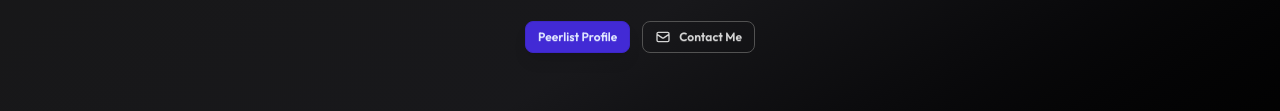
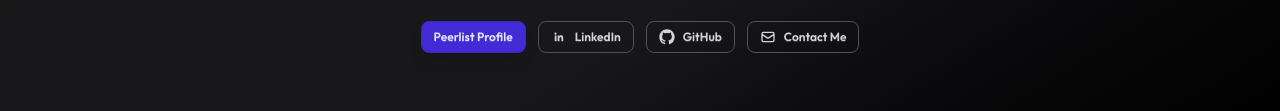
Before and after one commit to atoumbre/cloud_resume_challenge, an Astro site in the folder frontend/: page / in a window 1280 px wide. Shown: the part 375-486 px from the top of the page. Built offline with nearby package versions, Linux system fonts and the light colour scheme; Astro itself is replaced by a stand-in of ours; no server answers.

Commit message:
feat: Add cloud resume preview image to README.

```diff
--- a/frontend/src/pages/index.astro
+++ b/frontend/src/pages/index.astro
@@ -85,13 +85,52 @@
           </p>
 
           <!-- CTA Buttons -->
-          <div class="flex gap-3 justify-center mt-6">
+          <div class="flex flex-wrap gap-3 justify-center mt-6">
             <a
               href="https://peerlist.io/atoumbre"
               target="_blank"
+              rel="noreferrer"
               class="btn btn-primary btn-sm rounded-lg shadow-lg"
               >Peerlist Profile</a
             >
+            <a
+              href="https://www.linkedin.com/in/atoumbre/"
+              target="_blank"
+              rel="noreferrer"
+              class="btn btn-outline btn-sm rounded-lg border-neutral-600 text-neutral-300 hover:bg-white hover:text-black hover:border-white transition-all duration-300 gap-2 flex items-center"
+            >
+              <svg
+                xmlns="http://www.w3.org/2000/svg"
+                class="h-4 w-4"
+                viewBox="0 0 24 24"
+                fill="currentColor"
+                aria-hidden="true"
+              >
+                <path
+                  d="M6.94 8.5A1.56 1.56 0 1 1 6.93 5.4a1.56 1.56 0 0 1 .01 3.1ZM5.6 9.67h2.67v8.58H5.6V9.67Zm4.34 0h2.56v1.17h.04c.36-.68 1.23-1.4 2.54-1.4 2.72 0 3.22 1.79 3.22 4.12v4.69h-2.67v-4.16c0-.99-.02-2.27-1.38-2.27-1.38 0-1.59 1.08-1.59 2.2v4.23H9.94V9.67Z"
+                ></path>
+              </svg>
+              LinkedIn
+            </a>
+            <a
+              href="https://github.com/atoumbre"
+              target="_blank"
+              rel="noreferrer"
+              class="btn btn-outline btn-sm rounded-lg border-neutral-600 text-neutral-300 hover:bg-white hover:text-black hover:border-white transition-all duration-300 gap-2 flex items-center"
+            >
+              <svg
+                xmlns="http://www.w3.org/2000/svg"
+                class="h-4 w-4"
+                viewBox="0 0 24 24"
+                fill="currentColor"
+                aria-hidden="true"
+              >
+                <path
+                  d="M12 .5C5.65.5.5 5.65.5 12A11.5 11.5 0 0 0 8.36 22.9c.58.11.79-.25.79-.56v-2.17c-3.2.7-3.88-1.36-3.88-1.36-.52-1.33-1.28-1.68-1.28-1.68-1.05-.72.08-.71.08-.71 1.16.08 1.77 1.19 1.77 1.19 1.03 1.77 2.7 1.26 3.35.96.1-.75.4-1.26.73-1.55-2.55-.29-5.23-1.27-5.23-5.66 0-1.25.45-2.27 1.18-3.07-.12-.29-.51-1.47.11-3.06 0 0 .96-.31 3.14 1.17A10.9 10.9 0 0 1 12 6.03c.97 0 1.95.13 2.86.38 2.18-1.48 3.14-1.17 3.14-1.17.62 1.59.23 2.77.11 3.06.73.8 1.18 1.82 1.18 3.07 0 4.4-2.69 5.36-5.25 5.65.41.35.78 1.03.78 2.08v3.08c0 .31.21.67.8.56A11.5 11.5 0 0 0 23.5 12C23.5 5.65 18.35.5 12 .5Z"
+                ></path>
+              </svg>
+              GitHub
+            </a>
             <a
               href="mailto:atoumbre@gmail.com"
               class="btn btn-outline btn-sm rounded-lg border-neutral-600 text-neutral-300 hover:bg-white hover:text-black hover:border-white transition-all duration-300 gap-2 flex items-center"
```
Also changed, not shown: README.md, docs/cloud-resume-preview.png (added).
